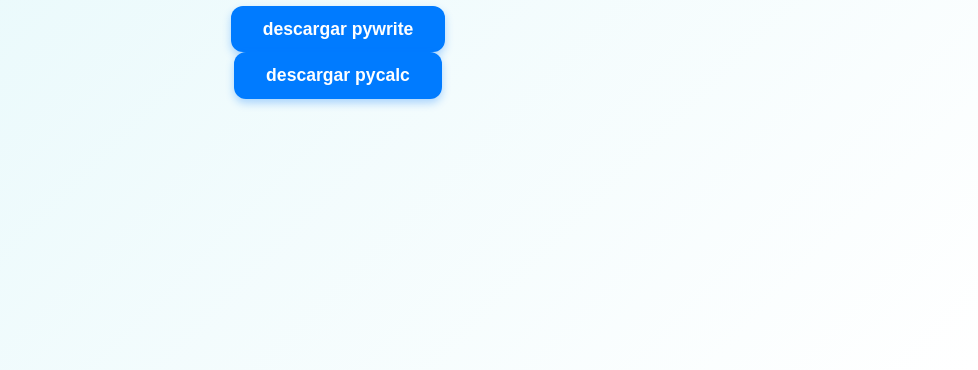
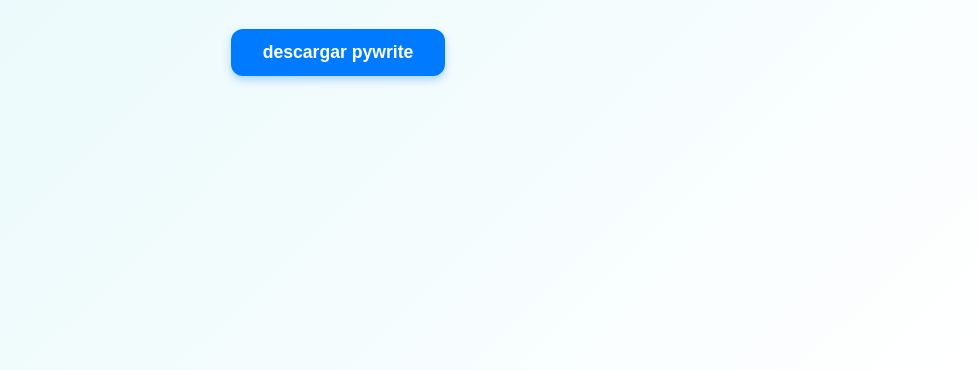
Before and after one commit to com2893/pyoffice, a plain HTML site: page index.html in a window 1280 px wide. Shown: the part 430-800 px from the top of the page, without its empty margins (302-1280 px from the left). Drawn offline with Linux system fonts and the light colour scheme.

Commit message:
Update index.html

```diff
--- a/index.html
+++ b/index.html
@@ -9,8 +9,8 @@
 <body>
     <h1 id="titulo">pyoffice</h1>
     <h3 id="description">pyoffice es un pack de aplicaciones para manejar archivos de texto y de hojas de calculo,con actualizaciones constantes</h3>
-    <a href="pywrite.py"><button id="download">descargar pywrite</button></a>
-    <a href="pycalc.py"><button id="download">descargar pycalc</button></a>
+    <a href="pywrite.py pycalc.py"><button id="download">descargar pywrite</button></a>
+
 </body>
 
 </html>
```
